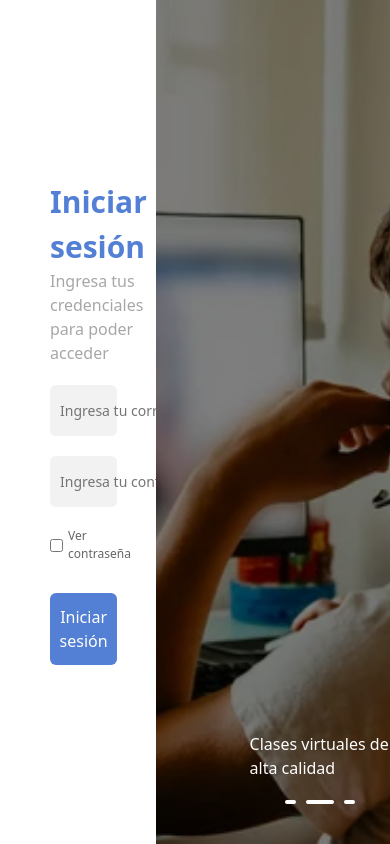
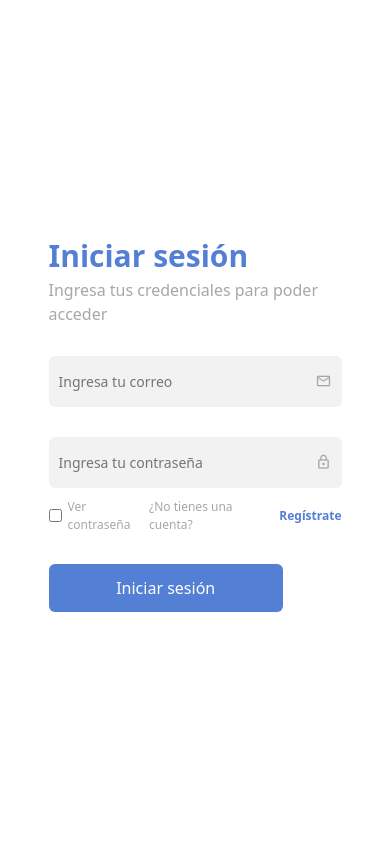
Before and after one commit to Samue2408/myTeacher, a Vue app: page /user/login in a window 390 px wide. Built offline with nearby package versions, Linux system fonts and the light colour scheme.

Commit message:
Fixing changes for auth

```diff
--- a/src/auth/components/login/login.vue
+++ b/src/auth/components/login/login.vue
@@ -46,16 +46,22 @@
             icon="lock"
           />
 
-          <div class="view-password">
-            <input type="checkbox" v-model="showPassword" />
-            <span>Ver contraseña</span>
-          </div>
+          <footer class="options">
+            <div class="view-password">
+              <input type="checkbox" v-model="showPassword" />
+              <span>Ver contraseña</span>
+            </div>
+            <div class="redirect-signup">
+              <span>¿No tienes una cuenta?</span>
+              <a href="/auth/signup">Regístrate</a>
+            </div>
+          </footer>
         </div>
 
         <!-- Submit -->
-        <button class="form-submit" type="submit">
+        <a class="form-submit" type="submit" href="/">
           <span>Iniciar sesión</span>
-        </button>
+        </a>
       </form>
     </aside>
   </main>
@@ -200,7 +206,7 @@ onUnmounted(() => {
   flex-direction: column;
   align-items: start;
   justify-content: center;
-  gap: 20px;
+  gap: 40px;
   padding-left: 40px;
 }
 
@@ -217,19 +223,37 @@ onUnmounted(() => {
 
 .login .login-forms form .user-name,
 .password {
-  width: 70%;
+  width: 80%;
   display: flex;
   flex-direction: column;
   gap: 10px;
 }
 
-.login .login-forms form .password .view-password {
-  padding-block: 10px;
+.login .login-forms form .password .options {
   display: flex;
   align-items: center;
-  gap: 5px;
+  justify-content: space-between;
+}
+
+.login .login-forms form .password .options .view-password {
+  display: flex;
+  align-items: center;
+  gap: 6px;
   font-size: var(--font-12);
-  color: var(--color-muted);
+  color: var(--color-gray);
+}
+
+.login .login-forms form .password .options .redirect-signup {
+  display: flex;
+  align-items: center;
+  gap: 6px;
+  font-size: var(--font-12);
+  color: var(--color-gray);
+}
+.login .login-forms form .password .options .redirect-signup a{
+  color: var(--color-primary);
+  text-decoration: none;
+  font-weight: 600;
 }
 
 .login .login-forms form .form-submit {
@@ -238,7 +262,7 @@ onUnmounted(() => {
   padding: 10px;
   padding-block: 12px;
   box-sizing: border-box;
-  width: 70%;
+  width: 80%;
   border-radius: 6px;
   display: flex;
   justify-content: center;
@@ -249,4 +273,33 @@ onUnmounted(() => {
 .login .login-forms form .form-submit:hover {
   background-color: var(--color-primary-dark);
 }
+
+@media (max-width: 768px) {
+  .login {
+    flex-direction: column-reverse;
+  }
+
+  .login .login-image {
+    display: none;
+  }
+
+  .login .login-forms {
+    width: 100%;
+    height: 100%;
+  }
+
+  .login .login-forms form {
+    width: 90%;
+    height: auto;
+    padding: 20px;
+    padding-left: 20px;
+    gap: 30px;
+  }
+
+  .login .login-forms form .user-name,
+  .password,
+  .form-submit {
+    width: 100%;
+  }
+}
 </style>
--- /dev/null
+++ b/src/auth/components/register/register.vue
@@ -0,0 +1,5 @@
+<template>
+    <div>register</div>
+</template>
+<style></style>
+<script></script>
--- a/src/components/hero-image.vue
+++ b/src/components/hero-image.vue
@@ -20,13 +20,6 @@
 <style>
 @import "../_global.css";
 
-main {
-  background: linear-gradient(
-    180deg,
-    rgba(83, 127, 213, 0.2) 0%,
-    rgba(249, 249, 249, 0.02) 100%
-  );
-}
 
 .hero {
   width: 100%;
--- a/src/components/navBar.vue
+++ b/src/components/navBar.vue
@@ -19,8 +19,8 @@
     </aside>
 
     <div class="nav__buttons">
-      <button>Registrarme</button>
-      <button>Iniciar sesión</button>
+      <a>Registrarme</a>
+      <a href="/user/login">Iniciar sesión</a>
     </div>
 
     <div class="nav__button-burguer">
@@ -189,7 +189,7 @@ const isOpen = ref(false);
     width: 16%;
   }
 
-  .nav .nav__buttons button{
+  .nav .nav__buttons a{
     padding: 5px 10px;
     box-sizing: border-box;
     border-radius: 4px;
@@ -200,13 +200,13 @@ const isOpen = ref(false);
     font-size: 90%;
   }
 
-  .nav .nav__buttons button:first-of-type{
+  .nav .nav__buttons a:first-of-type{
     background-color: white;
     color: var(--color-primary);
     transition: all .5s ease;
   }
 
-  .nav .nav__buttons button:first-of-type:hover{
+  .nav .nav__buttons a:first-of-type:hover{
     background-color: var(--color-primary);
     color: white;
   }
--- /dev/null
+++ b/src/features/dashboard/pages/home.vue
@@ -0,0 +1,5 @@
+<template>
+    <h2>Home</h2>
+</template>
+<script></script>
+<style></style>
```
Also changed, not shown: src/router/routes/dashboard.routes.ts (+10 -0 lines).
